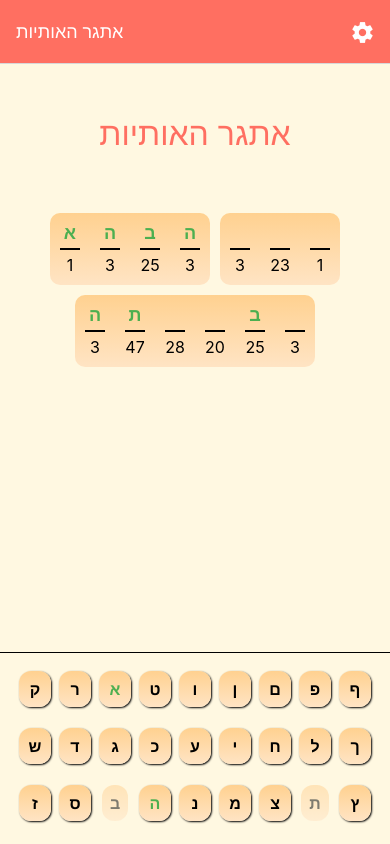
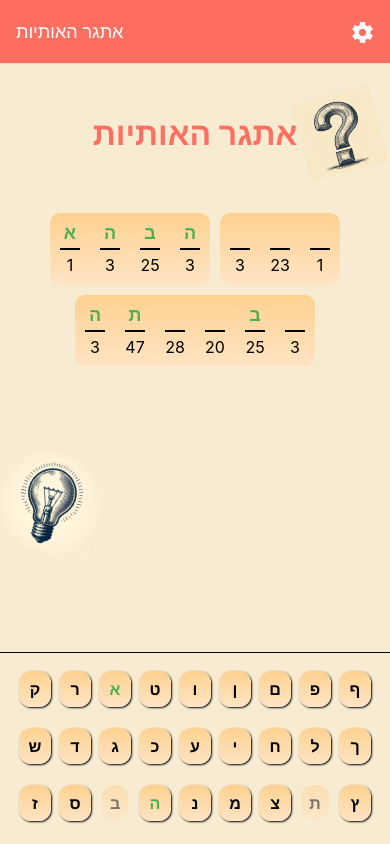
Before and after one commit to orlavy1976/LetterQuest, a React Native app: screen /Home in a window 390 px wide. Built offline with nearby package versions, Linux system fonts and the light colour scheme.

Commit message:
add graphics

```diff
--- a/components/MainScreen.js
+++ b/components/MainScreen.js
@@ -57,6 +57,7 @@ const styles = StyleSheet.create({
   },
   title: {
     fontSize: 32,
+    fontWeight: 'bold',
     marginBottom: 20,
     marginTop: 50,
     color: colors.primary,
--- a/components/SentenceComponent.js
+++ b/components/SentenceComponent.js
@@ -1,6 +1,6 @@
 import LottieView from 'lottie-react-native';
 import React, { useContext, useEffect, useRef, useState } from 'react';
-import { I18nManager, KeyboardAvoidingView, Platform, ScrollView, StyleSheet, View } from 'react-native';
+import { I18nManager, Image, KeyboardAvoidingView, Platform, ScrollView, StyleSheet, View } from 'react-native';
 import { GlobalContext } from '../context/GlobalContext';
 import colors from '../utils/colors';
 import generateRandomNumbers from '../utils/generateRandomNumbers';
@@ -105,6 +105,8 @@ const SentenceComponent = ({ onComplete }) => {
       style={styles.container}
       behavior={Platform.OS === 'ios' ? 'padding' : 'height'}
     >
+      <Image source={require('../assets/bulb.webp')} style={styles.bulb} />
+      <Image source={require('../assets/question.webp')} style={styles.question} />
       <ScrollView contentContainerStyle={styles.scrollViewContent}>
         <View style={styles.sentenceContainer}>
           {renderSentence()}
@@ -126,6 +128,21 @@ const styles = StyleSheet.create({
   container: {
     flex: 1,
     backgroundColor: colors.background,
+  },
+  bulb: {
+    position: 'absolute',
+    width: 100,
+    height: 100,
+    top: 280,
+    transform: [{ rotate: '15deg' }]
+  },
+  question: {
+    position: 'absolute',
+    width: 80,
+    height: 80,
+    top: -80,
+    right: 10,
+    transform: [{ rotate: '-15deg' }]
   },
   scrollViewContent: {
     flexGrow: 1,
--- a/utils/colors.js
+++ b/utils/colors.js
@@ -3,7 +3,7 @@ const colors = {
   primaryVariant: '#FF3D00', // A more intense red
   secondary: '#FFD700', // A vivid yellow
   secondaryVariant: '#FFD190', // A bright orange
-  background: '#FFF8E1', // A light, warm cream
+  background: '#f7ecd2', // A light, warm cream
   surface: '#FFE4C4', // A warm, light beige
   error: '#D32F2F',
   onPrimary: '#FFFFFF',
```
Also changed, not shown: assets/bulb.webp (added), assets/question.webp (added).
